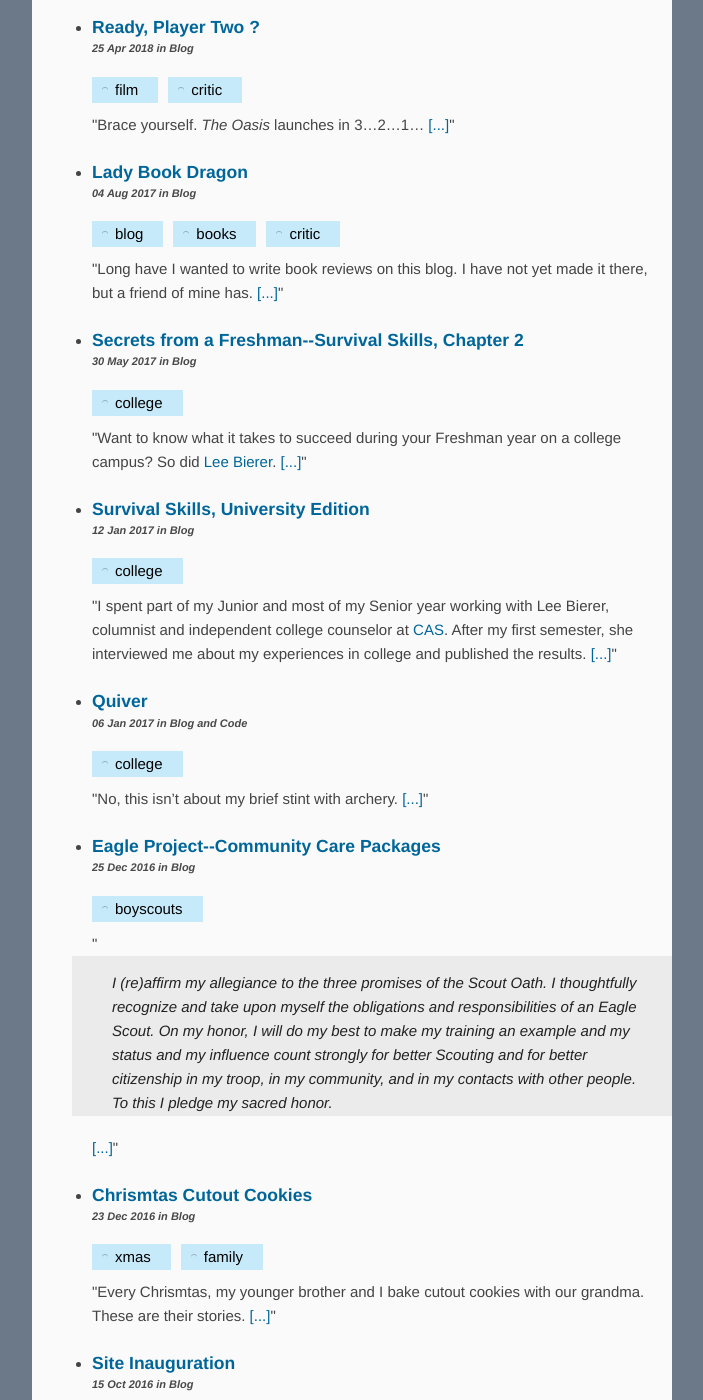
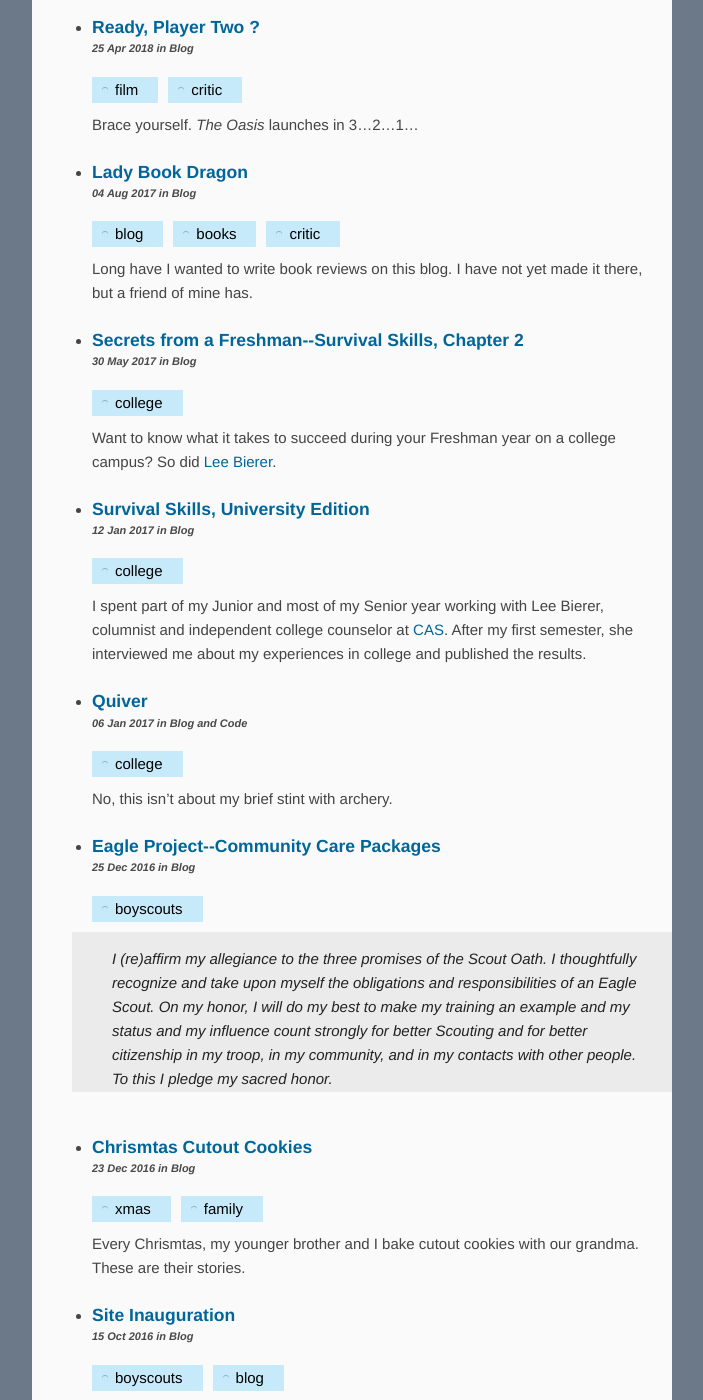
Before and after one commit to benknoble/benknoble.github.io, a Jekyll site: the page built from pages/categories.html, in a window 1280 px wide and 1400 px high, scrolled down 394 px. Shown: the whole window, without its empty margins (288-991 px from the left). Built offline with Jekyll 4.4.1, drawn with Linux system fonts in a browser that asks for light colours; some of the changed text lies outside the part shown.

Commit message:
Remove quotes on excerpt, read more link

```diff
--- a/pages/categories.html
+++ b/pages/categories.html
@@ -33,7 +33,7 @@ permalink: /categories/
               <small class="meta">{{ post.date | date_to_string }} in {{ post.categories | array_to_sentence_string }}</small>
           </h3>
           {% include tags.html tags=post.tags %}
-          "{{ post.excerpt | remove: '<p>' | remove: '</p>' }} <a href ="{{ post.url }}">[...]</a>"
+          {{ post.excerpt | remove: '<p>' | remove: '</p>' }}
         </li>
         <br>
       {% endfor %}
```
